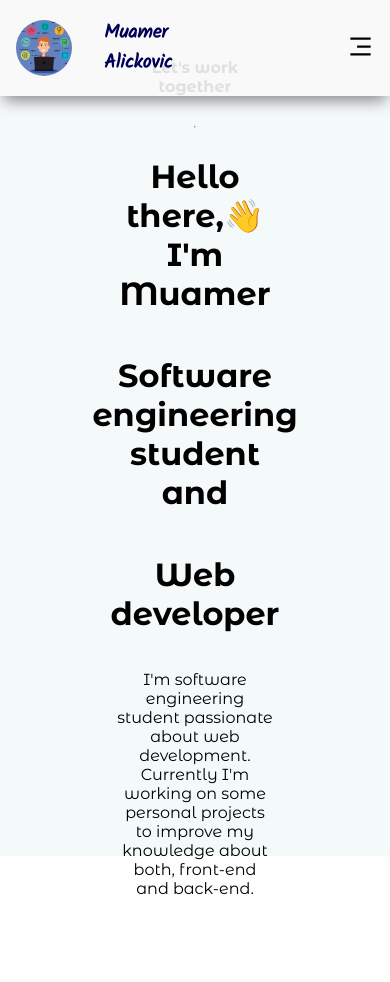
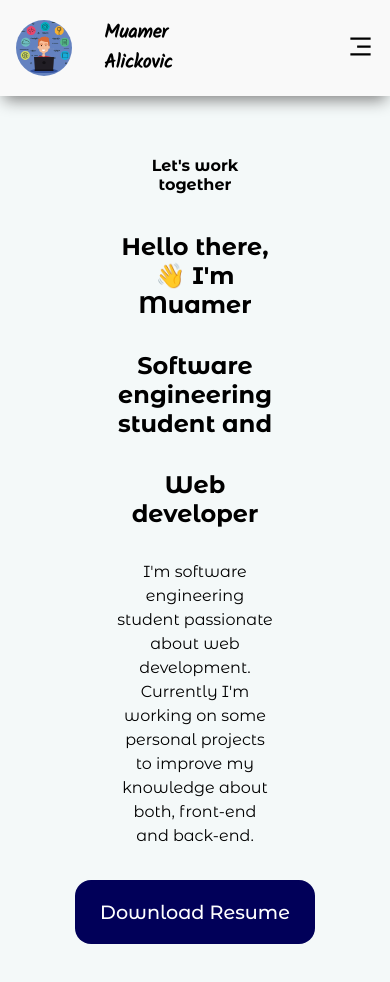
Before and after one commit to mr-am2k/portfolio, a React (Create React App) app: page / in a window 390 px wide. Before the commit the page ends 898 px from the top, so only its background shows below. Built offline with nearby package versions, Linux system fonts and the light colour scheme.

Commit message:
Created home page component

```diff
--- a/src/components/HomePage/HomePage.jsx
+++ b/src/components/HomePage/HomePage.jsx
@@ -3,13 +3,15 @@ const HomePage = () => {
     return (
         <div className={classes.homePage}>
             <h4>Let's work together</h4>
-            <hr />
             <h1>Hello there,👋 I'm <span>Muamer</span> </h1>
             <h1>Software engineering student and </h1>
             <h1>Web developer</h1>
             <p>I'm software engineering student passionate about web development.
                 Currently I'm working on some personal projects to improve my knowledge about both, front-end and back-end.
             </p>
+            <a href='../../assets/muamercv.pdf' download="Muamer's resume">
+                <button type='button'>Download Resume</button>
+            </a>
         </div>
     )
 }
--- a/src/components/HomePage/HomePage.module.css
+++ b/src/components/HomePage/HomePage.module.css
@@ -1,13 +1,47 @@
 .homePage {
   margin-top: 6rem;
-  padding: 0% 30%;
+  padding: 10% 30%;
   height: 90vh;
   display: flex;
   flex-direction: column;
-  justify-content: center;
   align-items: center;
   text-align: center;
   flex: 1;
   font-family: var(--font-family);
   background-color: var(--background-color);
 }
+
+.homePage button {
+  margin-top: 1rem;
+  width: 15rem;
+  height: 4rem;
+  border-radius: 1rem;
+  outline: none;
+  border: none;
+  background-color: var(--blue-color);
+  font-family: var(--font-family);
+  color: white;
+  font-size: 1.2rem;
+  font-weight: 500;
+}
+.homePage button:hover {
+  font-size: 1.3rem;
+  width: 15.1rem;
+  height: 4.1rem;
+  cursor: pointer;
+}
+
+@media screen and (max-width: 950px) {
+  .homePage{
+    height: fit-content;
+  }
+}
+
+@media screen and (max-width: 750px) {
+  .homePage h1{
+    font-size: 1.5rem;
+  }
+  .homePage p{
+    line-height: 1.5rem;
+  }
+}
--- a/src/index.css
+++ b/src/index.css
@@ -7,7 +7,7 @@
   --background-color: #F4F9F9;
 
   --text-color-primary: #000000;
-  --text-color-secondary: #010059;
+  --blue-color: #010059;
 }
 
 body {
```
